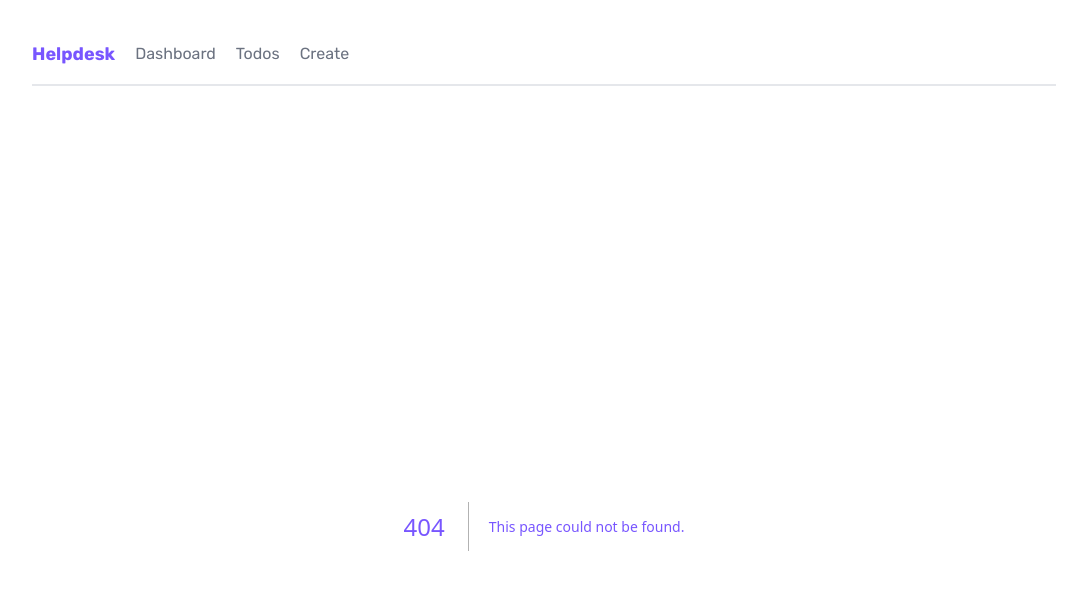
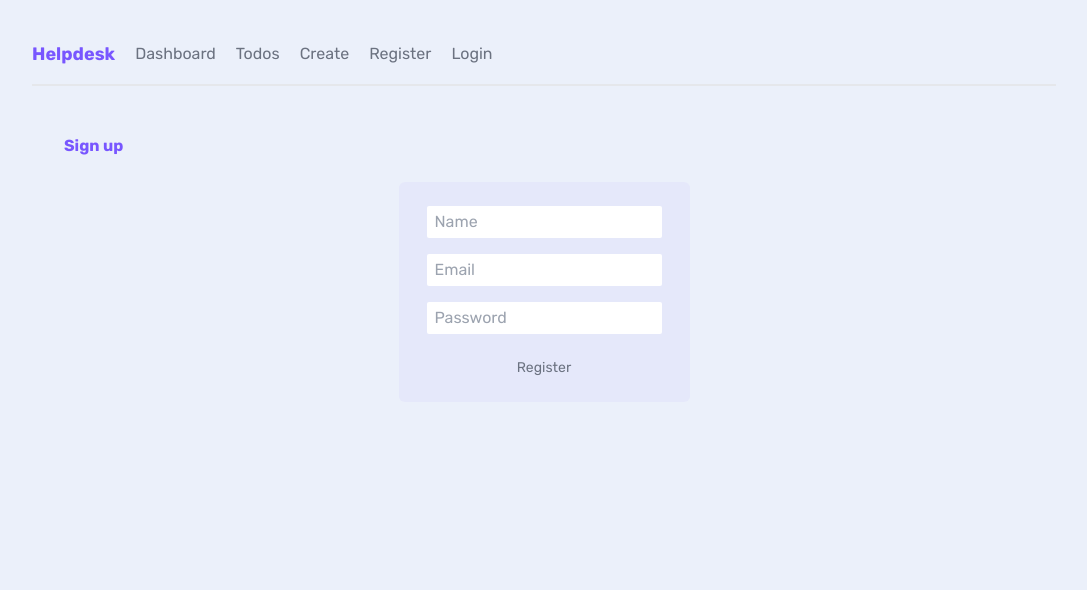
Before and after one commit to Melissopoulos/Todos-app, a Next.js app in the folder frontend/my-todo-app/: page /register in a window 1280 px wide. Before the commit this address had no page. Shown: the top 590 px of the page, without its empty margins (96-1183 px from the left). Built offline with nearby package versions, Linux system fonts and the light colour scheme.

Commit message:
Implementation of Register and Login functionality on frontend and backend

```diff
--- a/frontend/my-todo-app/src/app/components/Navbar.js
+++ b/frontend/my-todo-app/src/app/components/Navbar.js
@@ -6,7 +6,9 @@ export default function Navbar() {
       <h1>Helpdesk</h1>
       <Link href="/">Dashboard</Link>
       <Link href="/todos">Todos</Link>
-      <Link href="todos/create">Create </Link>
+      <Link href="/todos/create">Create </Link>
+      <Link href="/register">Register </Link>
+      <Link href="/login">Login </Link>
     </nav>
   );
 }
--- /dev/null
+++ b/frontend/my-todo-app/src/app/components/Register.js
@@ -0,0 +1,63 @@
+"use client";
+
+import { useState } from "react";
+import { useRouter } from "next/navigation";
+
+export default function RegisterForm() {
+  const router = useRouter();
+
+  const [formData, setFormData] = useState({
+    name: "",
+    email: "",
+    password: "",
+  });
+
+  const handleChange = (e) => {
+    setFormData({ ...formData, [e.target.name]: e.target.value });
+  };
+
+  const handleSubmit = async (e) => {
+    e.preventDefault();
+    const response = await fetch("http://localhost:3001/auth/register", {
+      method: "POST",
+      headers: {
+        "Content-Type": "application/json",
+      },
+      body: JSON.stringify(formData),
+    });
+    const data = await response.json();
+    console.log(data);
+    if (response.ok) {
+      console.log("success");
+      router.refresh();
+      router.push("/");
+    }
+  };
+
+  return (
+    <form onSubmit={handleSubmit}>
+      <input
+        type="text"
+        name="name"
+        value={formData.name}
+        onChange={handleChange}
+        placeholder="Name"
+      />
+      <input
+        type="email"
+        name="email"
+        value={formData.email}
+        onChange={handleChange}
+        placeholder="Email"
+      />
+      <input
+        type="password"
+        name="password"
+        value={formData.password}
+        onChange={handleChange}
+        placeholder="Password"
+      />
+      <button type="submit">Register</button>
+    </form>
+  );
+}
--- /dev/null
+++ b/frontend/my-todo-app/src/app/register/page.js
@@ -0,0 +1,10 @@
+import Register from "../components/Register";
+
+export default function RegisterPage() {
+  return (
+    <main>
+      <h2 className="text-center">Sign up</h2>
+      <Register />
+    </main>
+  );
+}
```
Also changed, not shown: frontend/my-todo-app/src/app/components/Login.js (added, +60 -0 lines), frontend/my-todo-app/src/app/login/page.js (added, +10 -0 lines), 1 other file (tests, documents, lock files or other folders).
